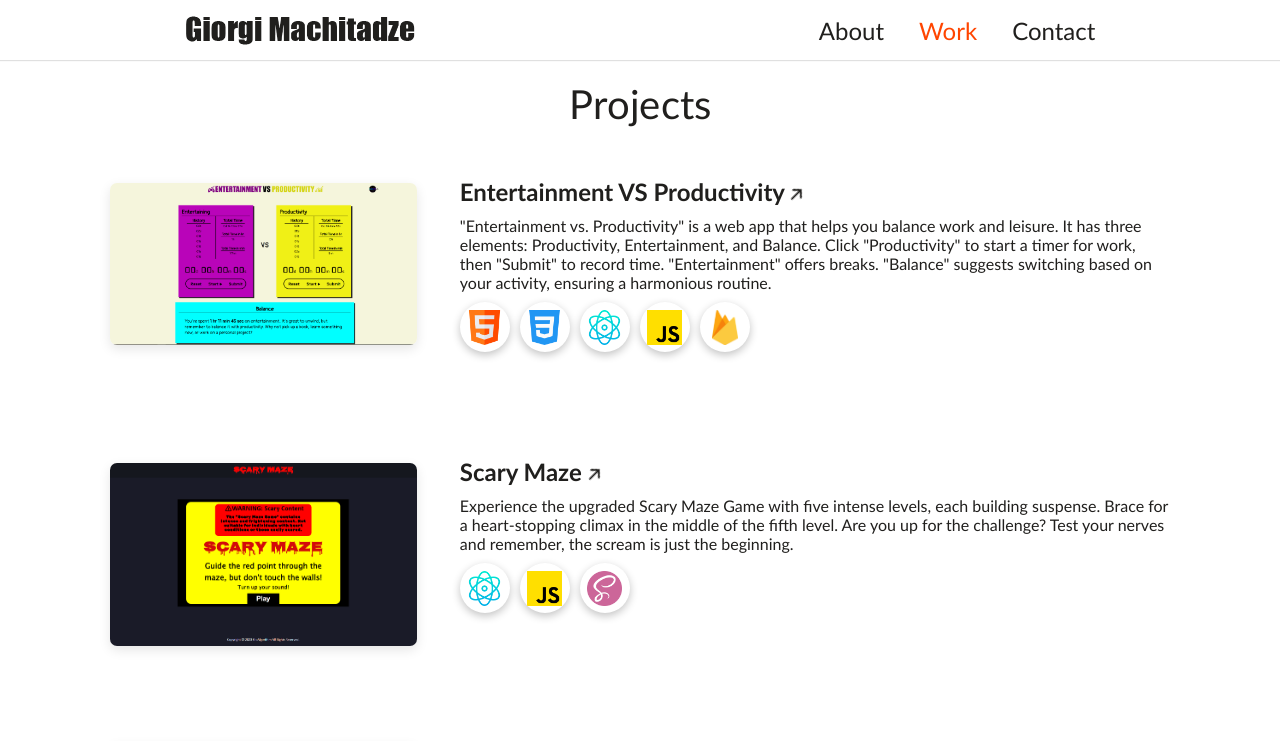
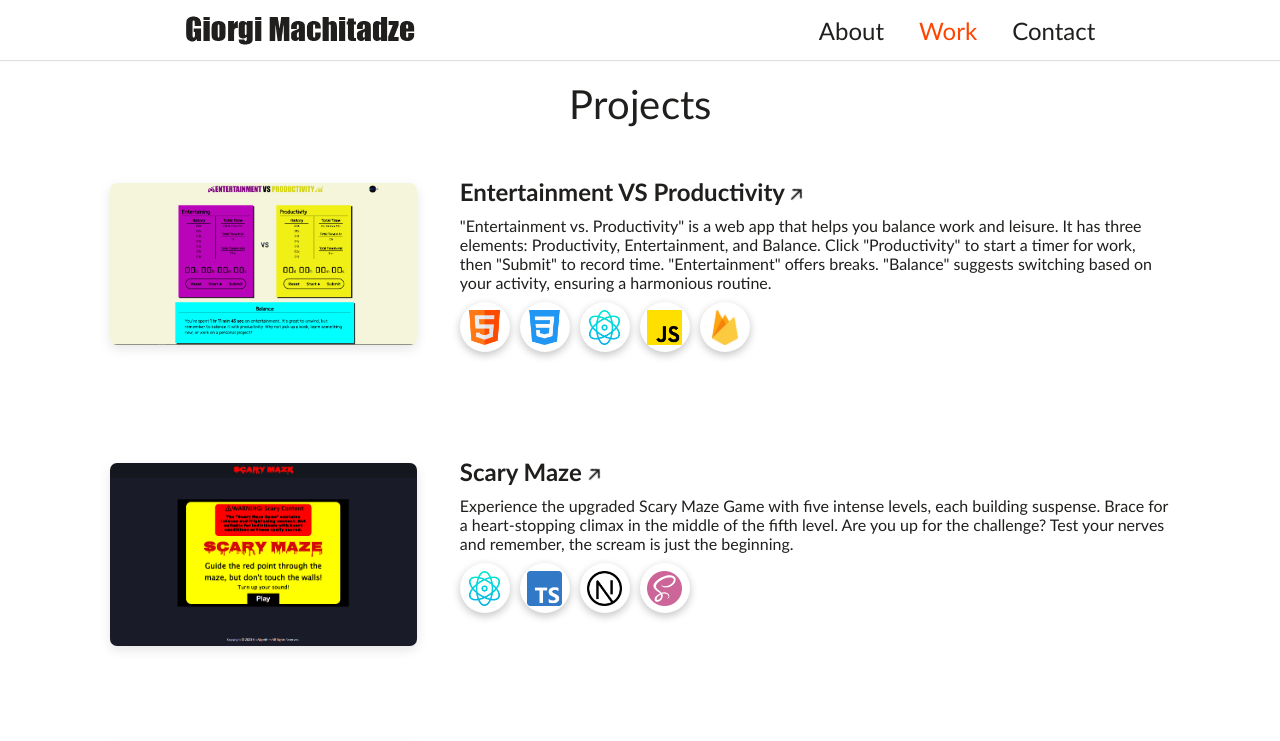
Before and after one commit to gioAlgorithm/portfolio, a Next.js app: page /work in a window 1280 px wide. Shown: the top 741 px of the page. Built offline with nearby package versions, Linux system fonts and the light colour scheme.

Commit message:
scarymaze

```diff
--- a/src/app/work/page.tsx
+++ b/src/app/work/page.tsx
@@ -80,7 +80,7 @@ export default function Work() {
       </div>
 
       <div className={style.secondProject}>
-        <a href='https://giorgimachitadze-scarymaze.netlify.app/' className={style.innerSecondProject}>
+        <a href='https://giorgimachitadze-scarymaze.vercel.app/' className={style.innerSecondProject}>
           <div className={style.projectImage} >
             <Image alt='project image' width={600} height={200} src={scaryMazeImage.src} />
           </div>
@@ -99,11 +99,14 @@ export default function Work() {
                 <div style={{ backgroundImage: `url(${ReactImage.src})` }}>
                   <h1>React.js</h1>
                 </div>
-                <div style={{ backgroundImage: `url(${JsImage.src})` }}>
-                  <h1>Javascript</h1>
+                <div style={{ backgroundImage: `url(${TypescriptImage.src})` }}>
+                  <h1>Typescript</h1>
+                </div>
+                <div style={{ backgroundImage: `url(${NextImage.src})` }}>
+                  <h1>Next.js</h1>
                 </div>
                 <div style={{ backgroundImage: `url(${SassImage.src})` }}>
-                  <h1>Firebase</h1>
+                  <h1>Sass</h1>
                 </div>
               </div>
             </div>
@@ -122,9 +125,9 @@ export default function Work() {
 
                 <h2 className={style.projectTitle}>World <BsArrowRightShort /></h2>
                 <p>
-                Explore a dynamic GraphQL API for comprehensive country data. Effortlessly search and filter countries by starting letters, simplifying data retrieval.
-                Get insights into population, area, languages, and currencies for countries worldwide.
-                Discover an efficient way to access country information with this user-friendly tool.
+                  Explore a dynamic GraphQL API for comprehensive country data. Effortlessly search and filter countries by starting letters, simplifying data retrieval.
+                  Get insights into population, area, languages, and currencies for countries worldwide.
+                  Discover an efficient way to access country information with this user-friendly tool.
                 </p>
               </div>
               <div className={style.projectTools}>
```
